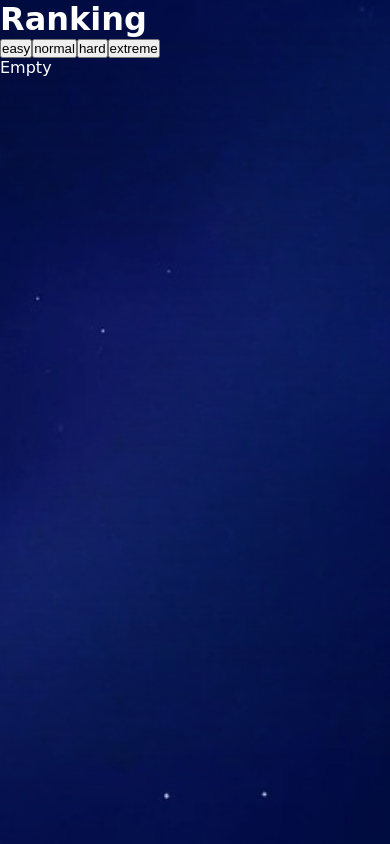
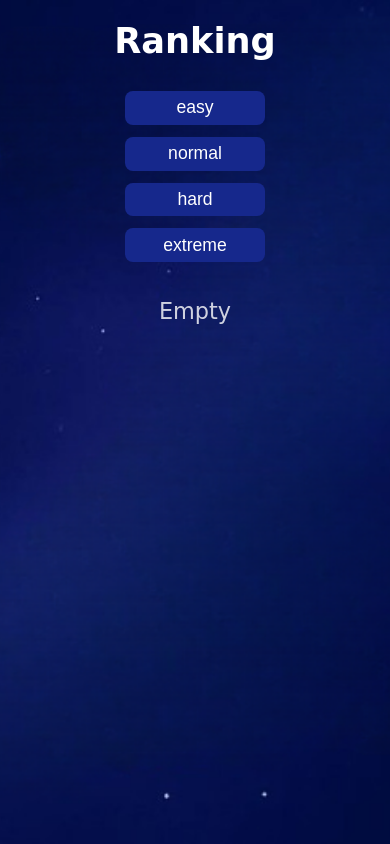
Before and after one commit to jerezarza98/unq-ui-jeremias-zarza-trabajo-final, a React (Vite) app: page /ranking in a window 390 px wide. Built offline with nearby package versions, Linux system fonts and the light colour scheme.

Commit message:
agrego estilos a Ranking

```diff
--- /dev/null
+++ b/src/pages/Ranking.css
@@ -0,0 +1,212 @@
+.ranking {
+	height: 100%;
+	display: flex;
+	flex-direction: column;
+	align-items: center;
+	padding: 30px;
+}
+
+.ranking__title {
+	font-size: 3.5rem;
+	font-weight: bold;
+	margin-bottom: 60px;
+}
+
+.ranking__buttons {
+	width: 100%;
+	display: flex;
+	justify-content: center;
+	gap: 20px;
+	margin-bottom: 16px;
+}
+
+.ranking__button {
+	width: 100px;
+	padding: 0.2rem 0;
+	font-size: 1.2rem;
+	background-color: #16288c;
+	color: #fff;
+	border: none;
+	border-radius: 8px;
+	cursor: pointer;
+	transition: background-color 0.3s ease;
+}
+
+.ranking__button:hover {
+	background-color: #0f1f6c;
+}
+
+.ranking__empty-container {
+	width: 100%;
+	height: 100%;
+	display: flex;
+	flex-direction: column;
+	align-items: center;
+	justify-content: center;
+}
+
+.ranking__empty {
+	font-size: 2rem;
+	opacity: 0.8;
+	text-align: center;
+}
+
+.ranking__container {
+	width: 100%;
+	max-width: 600px;
+	margin: 0 auto;
+	margin-top: 20px;
+	display: flex;
+	flex-direction: column;
+	gap: 20px;
+}
+
+.ranking__difficulty {
+	font-size: 1.6rem;
+	font-weight: 600;
+	text-align: center;
+	letter-spacing: 1px;
+}
+
+.ranking__items {
+	display: flex;
+	flex-direction: column;
+	gap: 12px;
+}
+
+.ranking__item {
+	display: flex;
+	justify-content: space-between;
+	align-items: center;
+	padding: 18px 22px;
+	border-radius: 14px;
+	background: rgba(255, 255, 255, 0.05);
+	backdrop-filter: blur(12px);
+	border: 1px solid rgba(255, 255, 255, 0.15);
+	transition:
+		transform 0.2s ease,
+		background 0.2s ease;
+}
+
+.ranking__item:hover {
+	transform: translateY(-2px);
+	background: rgba(255, 255, 255, 0.12);
+}
+
+.ranking__rank-name {
+	display: flex;
+	align-items: center;
+	gap: 10px;
+}
+
+.ranking__rank {
+	width: 32px;
+	height: 32px;
+	display: flex;
+	align-items: center;
+	justify-content: center;
+	background: rgba(255, 255, 255, 0.2);
+	border-radius: 50%;
+	backdrop-filter: blur(8px);
+	font-size: 1.3rem;
+	font-weight: 700;
+}
+
+.ranking__name {
+	font-size: 1.2rem;
+	font-weight: 500;
+}
+
+.ranking__score {
+	display: flex;
+	flex-direction: column;
+	align-items: center;
+	font-size: 1.1rem;
+}
+
+.ranking__score span {
+	opacity: 0.7;
+	font-size: 0.9rem;
+}
+
+@media (max-width: 480px) {
+	.ranking {
+		height: 100%;
+		padding: 20px;
+		height: auto;
+	}
+
+	.ranking__title {
+		font-size: 2.2rem;
+		margin-bottom: 30px;
+		text-align: center;
+	}
+
+	.ranking__buttons {
+		flex-direction: column;
+		align-items: center;
+		gap: 12px;
+	}
+
+	.ranking__button {
+		width: 140px;
+		font-size: 1.1rem;
+		padding: 0.4rem 0.6rem;
+	}
+	.ranking__empty-container {
+		padding: 20px;
+	}
+
+	.ranking__empty {
+		font-size: 1.4rem;
+	}
+
+	.ranking__container {
+		max-width: 100%;
+		margin-top: 10px;
+		gap: 16px;
+		padding: 0 10px;
+	}
+
+	.ranking__difficulty {
+		font-size: 1.3rem;
+	}
+
+	.ranking__items {
+		gap: 10px;
+	}
+
+	.ranking__item {
+		flex-wrap: wrap;
+		padding: 14px 16px;
+		border-radius: 12px;
+	}
+
+	.ranking__rank-name {
+		gap: 8px;
+	}
+
+	.ranking__rank {
+		width: 26px;
+		height: 26px;
+		font-size: 1.05rem;
+	}
+
+	.ranking__name {
+		font-size: 1rem;
+	}
+
+	.ranking__score {
+		font-size: 1rem;
+	}
+
+	.ranking__score span {
+		font-size: 0.8rem;
+	}
+}
+
+@media (max-width: 220px) {
+	.ranking__item {
+		justify-content: center;
+	}
+}
--- a/src/pages/Ranking.jsx
+++ b/src/pages/Ranking.jsx
@@ -1,5 +1,6 @@
 import { useEffect, useState } from 'react'
 import { getRanking } from '../logic/storage'
+import './Ranking.css'
 
 export default function Ranking() {
 	const [difficulty, setDifficulty] = useState('easy')
@@ -7,26 +8,53 @@ export default function Ranking() {
 
 	const filteredRanking = ranking.filter(user => user.difficulty === difficulty)
 	return (
-		<div>
-			<h1>Ranking</h1>
-			<div>
-				<button onClick={() => setDifficulty('easy')}>easy</button>
-				<button onClick={() => setDifficulty('normal')}>normal</button>
-				<button onClick={() => setDifficulty('hard')}>hard</button>
-				<button onClick={() => setDifficulty('extreme')}>extreme</button>
+		<div className='ranking'>
+			<h1 className='ranking__title'>Ranking</h1>
+			<div className='ranking__buttons'>
+				<button
+					className='ranking__button'
+					onClick={() => setDifficulty('easy')}>
+					easy
+				</button>
+				<button
+					className='ranking__button'
+					onClick={() => setDifficulty('normal')}>
+					normal
+				</button>
+				<button
+					className='ranking__button'
+					onClick={() => setDifficulty('hard')}>
+					hard
+				</button>
+				<button
+					className='ranking__button'
+					onClick={() => setDifficulty('extreme')}>
+					extreme
+				</button>
 			</div>
 			{filteredRanking.length === 0 ? (
-				<p>Empty</p>
+				<div className='ranking__empty-container'>
+					<p className='ranking__empty'>Empty</p>
+				</div>
 			) : (
-				<div>
-					<p>{difficulty}</p>
-					{filteredRanking.map(user => (
-						<div key={`${user.name}-${user.difficulty}`}>
-							<p>{user.name}</p>
-							<p>{user.score}</p>
-							<p>{user.difficulty}</p>
-						</div>
-					))}
+				<div className='ranking__container'>
+					<p className='ranking__difficulty'>{difficulty}</p>
+					<div className='ranking__items'>
+						{filteredRanking.map((user, index) => (
+							<div
+								key={`${user.name}-${user.difficulty}`}
+								className='ranking__item'>
+								<div className='ranking__rank-name'>
+									<p className='ranking__rank'>{index + 1}</p>
+									<p className='ranking__name'>{user.name}</p>
+								</div>
+
+								<p className='ranking__score'>
+									{user.score} <span>Score</span>
+								</p>
+							</div>
+						))}
+					</div>
 				</div>
 			)}
 		</div>
```
